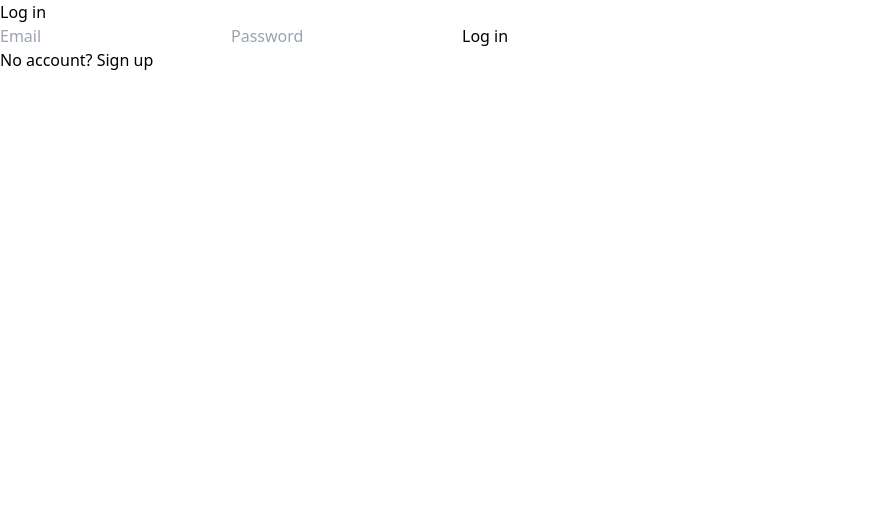
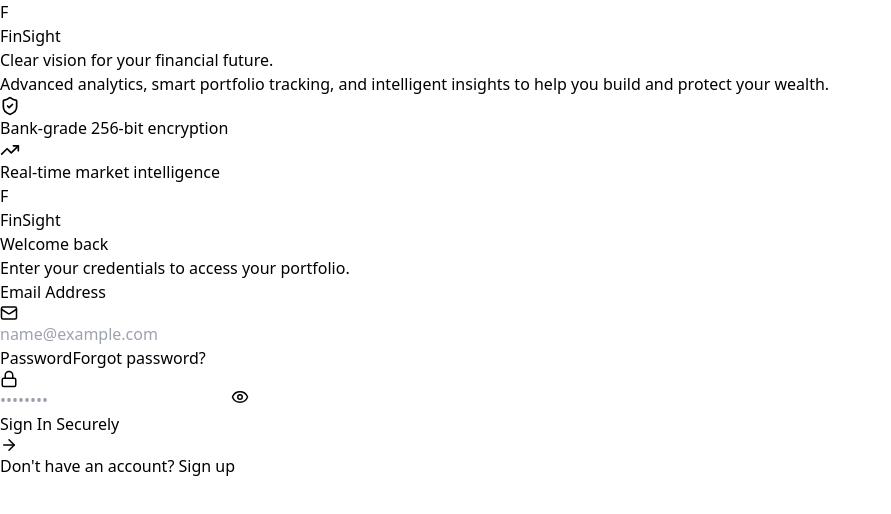
Before and after one commit to kunj406962/FinSight, a React (Vite) app in the folder frontend/: page /login in a window 1280 px wide. Shown: the top 514 px of the page, without its empty margins (0-891 px from the left). Built offline with nearby package versions, Linux system fonts and the light colour scheme; no server answers.

Commit message:
Just fixed major gaps in the backend of the system

```diff
--- a/frontend/package.json
+++ b/frontend/package.json
@@ -12,6 +12,7 @@
   },
   "dependencies": {
     "axios": "^1.19.0",
+    "lucide-react": "^1.29.0",
     "react": "^19.2.8",
     "react-dom": "^19.2.8",
     "react-router-dom": "^7.18.2"
--- a/frontend/src/pages/Login.tsx
+++ b/frontend/src/pages/Login.tsx
@@ -1,71 +1,223 @@
-import { useState, type FormEvent } from "react";
-import { useNavigate, useLocation, Link } from "react-router-dom";
-import { useAuth } from "../context/AuthContext";
+import React, { useState } from 'react';
+import { Eye, EyeOff, ShieldCheck, TrendingUp, Lock, Mail, ArrowRight } from 'lucide-react';
 
 export function Login() {
-  const { login } = useAuth();
-  const navigate = useNavigate();
-  const location = useLocation();
-  const [email, setEmail] = useState("");
-  const [password, setPassword] = useState("");
-  const [error, setError] = useState<string | null>(null);
-  const [isSubmitting, setIsSubmitting] = useState(false);
+  const [isLogin, setIsLogin] = useState<boolean>(true);
+  const [showPassword, setShowPassword] = useState<boolean>(false);
+  const [showConfirmPassword, setShowConfirmPassword] = useState<boolean>(false);
+  const [formData, setFormData] = useState({
+    email: '',
+    password: '',
+    confirmPassword: '',
+  });
 
-  const successMessage = (location.state as { message?: string } | null)?.message;
+  // Calculate password strength visually without heavy libraries
+  const getPasswordStrength = (pass: string): number => {
+    let score = 0;
+    if (pass.length > 5) score += 1;
+    if (pass.length > 8) score += 1;
+    if (/[A-Z]/.test(pass)) score += 1;
+    if (/[0-9]/.test(pass) || /[^A-Za-z0-9]/.test(pass)) score += 1;
+    return score;
+  };
 
-  async function handleSubmit(e: FormEvent): Promise<void> {
-    e.preventDefault();
-    setError(null);
-    setIsSubmitting(true);
-    try {
-      await login(email, password);
-      navigate("/");
-    } catch {
-      setError("Login failed. Check your email and password.");
-    } finally {
-      setIsSubmitting(false);
-    }
-  }
+  const strength = getPasswordStrength(formData.password);
+  const passwordsMatch = formData.password === formData.confirmPassword && formData.password.length > 0;
+
+  const handleInputChange = (e: React.ChangeEvent<HTMLInputElement>) => {
+    setFormData({ ...formData, [e.target.name]: e.target.value });
+  };
+
+  const toggleAuthMode = () => {
+    setIsLogin(!isLogin);
+    setFormData({ email: '', password: '', confirmPassword: '' });
+    setShowPassword(false);
+    setShowConfirmPassword(false);
+  };
 
   return (
-    <div className="min-h-screen flex items-center justify-center">
-      <form onSubmit={handleSubmit} className="w-full max-w-sm space-y-4 p-6">
-        <h1 className="text-2xl font-semibold">Log in</h1>
+    <div className="min-h-screen flex text-slate-900 bg-slate-50 font-sans">
 
-        {successMessage && <p className="text-sm text-green-700">{successMessage}</p>}
-        {error && <p className="text-sm text-red-700">{error}</p>}
+      {/* Left Panel - Branding (Hidden on mobile) */}
+      <div className="hidden lg:flex lg:w-1/2 relative bg-slate-950 items-center justify-center overflow-hidden">
+        {/* Pure CSS Ambient Glow Effects - No GPU required */}
+        <div className="absolute top-1/4 -left-10 w-96 h-96 bg-emerald-600 rounded-full mix-blend-screen filter blur-[120px] opacity-40 animate-pulse" style={{ animationDuration: '8s' }}></div>
+        <div className="absolute bottom-1/4 -right-10 w-96 h-96 bg-teal-600 rounded-full mix-blend-screen filter blur-[120px] opacity-30 animate-pulse" style={{ animationDuration: '10s' }}></div>
 
+        {/* Branding Content */}
+        <div className="relative z-10 w-full max-w-md p-8">
+          <div className="flex items-center gap-3 mb-12">
+            <div className="w-12 h-12 bg-gradient-to-br from-emerald-400 to-emerald-600 rounded-xl flex items-center justify-center text-white font-bold text-2xl shadow-lg shadow-emerald-500/30">
+              F
+            </div>
+            <span className="text-3xl font-bold text-white tracking-tight">FinSight</span>
+          </div>
+
+          <h1 className="text-5xl font-semibold text-white mb-6 leading-tight">
+            Clear vision for your financial future.
+          </h1>
+          <p className="text-slate-400 text-lg mb-10 leading-relaxed">
+            Advanced analytics, smart portfolio tracking, and intelligent insights to help you build and protect your wealth.
+          </p>
+
+          {/* Feature list */}
+          <div className="space-y-5">
+            <div className="flex items-center gap-4 text-slate-300">
+              <div className="w-10 h-10 rounded-full bg-slate-800/80 flex items-center justify-center border border-slate-700">
+                <ShieldCheck size={20} className="text-emerald-400" />
+              </div>
+              <span className="font-medium">Bank-grade 256-bit encryption</span>
+            </div>
+            <div className="flex items-center gap-4 text-slate-300">
+              <div className="w-10 h-10 rounded-full bg-slate-800/80 flex items-center justify-center border border-slate-700">
+                <TrendingUp size={20} className="text-emerald-400" />
+              </div>
+              <span className="font-medium">Real-time market intelligence</span>
+            </div>
+          </div>
+        </div>
+      </div>
+
+      {/* Right Panel - Auth Forms */}
+      <div className="w-full lg:w-1/2 flex items-center justify-center p-6 sm:p-12">
+        <div className="w-full max-w-md bg-white lg:bg-transparent rounded-3xl shadow-xl lg:shadow-none p-8 lg:p-0 border border-slate-100 lg:border-none">
+
+          {/* Mobile Logo (visible only on smaller screens) */}
+          <div className="flex lg:hidden items-center gap-3 mb-8">
+            <div className="w-10 h-10 bg-gradient-to-br from-emerald-400 to-emerald-600 rounded-xl flex items-center justify-center text-white font-bold text-xl shadow-lg shadow-emerald-500/30">
+              F
+            </div>
+            <span className="text-2xl font-bold text-slate-900 tracking-tight">FinSight</span>
+          </div>
+
+          {/* Form Header */}
+          <div className="mb-8">
+            <h2 className="text-3xl font-bold text-slate-900 mb-2">
+              {isLogin ? 'Welcome back' : 'Create an account'}
+            </h2>
+            <p className="text-slate-500">
+              {isLogin
+                ? 'Enter your credentials to access your portfolio.'
+                : 'Start your journey to financial freedom today.'}
+            </p>
+          </div>
+
+          {/* Form */}
+          <form onSubmit={(e) => e.preventDefault()} className="space-y-5">
+
+            {/* Email Field */}
+            <div className="space-y-1.5">
+              <label className="text-sm font-medium text-slate-700">Email Address</label>
+              <div className="relative">
+                <div className="absolute inset-y-0 left-0 pl-3.5 flex items-center pointer-events-none text-slate-400">
+                  <Mail size={18} />
+                </div>
                 <input
                   type="email"
-          required
-          placeholder="Email"
-          value={email}
-          onChange={(e) => setEmail(e.target.value)}
-          className="w-full border rounded px-3 py-2"
+                  name="email"
+                  value={formData.email}
+                  onChange={handleInputChange}
+                  placeholder="name@example.com"
+                  className="w-full pl-10 pr-4 py-3 bg-white border border-slate-200 rounded-xl focus:outline-none focus:ring-4 focus:ring-emerald-500/10 focus:border-emerald-500 transition-all text-sm"
                 />
+              </div>
+            </div>
+
+            {/* Password Field */}
+            <div className="space-y-1.5">
+              <div className="flex justify-between items-center">
+                <label className="text-sm font-medium text-slate-700">Password</label>
+                {isLogin && <a href="#" className="text-sm text-emerald-600 hover:text-emerald-700 font-semibold transition-colors">Forgot password?</a>}
+              </div>
+              <div className="relative">
+                <div className="absolute inset-y-0 left-0 pl-3.5 flex items-center pointer-events-none text-slate-400">
+                  <Lock size={18} />
+                </div>
                 <input
-          type="password"
-          required
-          placeholder="Password"
-          value={password}
-          onChange={(e) => setPassword(e.target.value)}
-          className="w-full border rounded px-3 py-2"
+                  type={showPassword ? "text" : "password"}
+                  name="password"
+                  value={formData.password}
+                  onChange={handleInputChange}
+                  placeholder="••••••••"
+                  className="w-full pl-10 pr-10 py-3 bg-white border border-slate-200 rounded-xl focus:outline-none focus:ring-4 focus:ring-emerald-500/10 focus:border-emerald-500 transition-all text-sm"
                 />
                 <button
-          type="submit"
-          disabled={isSubmitting}
-          className="w-full bg-black text-white rounded px-3 py-2 disabled:opacity-50"
+                  type="button"
+                  onClick={() => setShowPassword(!showPassword)}
+                  className="absolute inset-y-0 right-0 pr-3.5 flex items-center text-slate-400 hover:text-slate-600 transition-colors"
                 >
-          {isSubmitting ? "Logging in..." : "Log in"}
+                  {showPassword ? <EyeOff size={18} /> : <Eye size={18} />}
                 </button>
+              </div>
 
-        <p className="text-sm">
-          No account?{" "}
-          <Link to="/signup" className="underline">
-            Sign up
-          </Link>
-        </p>
+              {/* Intelligent Password Strength Meter (Signup Only) */}
+              {!isLogin && (
+                <div className="pt-2 mb-2">
+                  <div className="flex gap-1.5 h-1.5 w-full">
+                    <div className={`h-full w-1/4 rounded-full transition-colors duration-300 ${strength >= 1 ? (strength === 1 ? 'bg-red-400' : strength === 2 ? 'bg-orange-400' : 'bg-emerald-500') : 'bg-slate-200'}`}></div>
+                    <div className={`h-full w-1/4 rounded-full transition-colors duration-300 ${strength >= 2 ? (strength === 2 ? 'bg-orange-400' : 'bg-emerald-500') : 'bg-slate-200'}`}></div>
+                    <div className={`h-full w-1/4 rounded-full transition-colors duration-300 ${strength >= 3 ? (strength === 3 ? 'bg-emerald-400' : 'bg-emerald-500') : 'bg-slate-200'}`}></div>
+                    <div className={`h-full w-1/4 rounded-full transition-colors duration-300 ${strength >= 4 ? 'bg-emerald-500' : 'bg-slate-200'}`}></div>
+                  </div>
+                  <span className="text-xs text-slate-500 mt-2 block font-medium">Use 8+ characters with a mix of letters, numbers & symbols.</span>
+                </div>
+              )}
+            </div>
+
+            {/* Confirm Password Field (Signup Only) */}
+            {!isLogin && (
+              <div className="space-y-1.5">
+                <label className="text-sm font-medium text-slate-700">Confirm Password</label>
+                <div className="relative">
+                  <div className="absolute inset-y-0 left-0 pl-3.5 flex items-center pointer-events-none text-slate-400">
+                    <Lock size={18} />
+                  </div>
+                  <input
+                    type={showConfirmPassword ? "text" : "password"}
+                    name="confirmPassword"
+                    value={formData.confirmPassword}
+                    onChange={handleInputChange}
+                    placeholder="••••••••"
+                    className={`w-full pl-10 pr-10 py-3 bg-white border rounded-xl focus:outline-none focus:ring-4 transition-all text-sm ${
+                      formData.confirmPassword.length > 0
+                        ? passwordsMatch
+                          ? 'border-emerald-500 focus:ring-emerald-500/10'
+                          : 'border-red-300 focus:ring-red-500/10 focus:border-red-500'
+                        : 'border-slate-200 focus:ring-emerald-500/10 focus:border-emerald-500'
+                    }`}
+                  />
+                  <button
+                    type="button"
+                    onClick={() => setShowConfirmPassword(!showConfirmPassword)}
+                    className="absolute inset-y-0 right-0 pr-3.5 flex items-center text-slate-400 hover:text-slate-600 transition-colors"
+                  >
+                    {showConfirmPassword ? <EyeOff size={18} /> : <Eye size={18} />}
+                  </button>
+                </div>
+                {formData.confirmPassword.length > 0 && !passwordsMatch && (
+                  <span className="text-xs text-red-500 mt-1 block font-medium">Passwords do not match</span>
+                )}
+              </div>
+            )}
+
+            <button className="w-full py-3 px-4 bg-slate-900 hover:bg-slate-800 text-white rounded-xl font-medium flex items-center justify-center gap-2 transition-all shadow-lg shadow-slate-900/20 active:scale-[0.98] mt-8">
+              {isLogin ? 'Sign In Securely' : 'Create Free Account'}
+              <ArrowRight size={18} />
+            </button>
           </form>
+
+          <div className="mt-8 text-center text-sm text-slate-600 font-medium">
+            {isLogin ? "Don't have an account? " : "Already have an account? "}
+            <button
+              onClick={toggleAuthMode}
+              className="text-emerald-600 hover:text-emerald-700 font-bold transition-colors ml-1"
+            >
+              {isLogin ? 'Sign up' : 'Sign in'}
+            </button>
+          </div>
+
+        </div>
+      </div>
     </div>
   );
 }
```
Also changed, not shown: 2 other files (tests, documents, lock files or other folders). Lines whose indentation alone changed are shown as unchanged.
